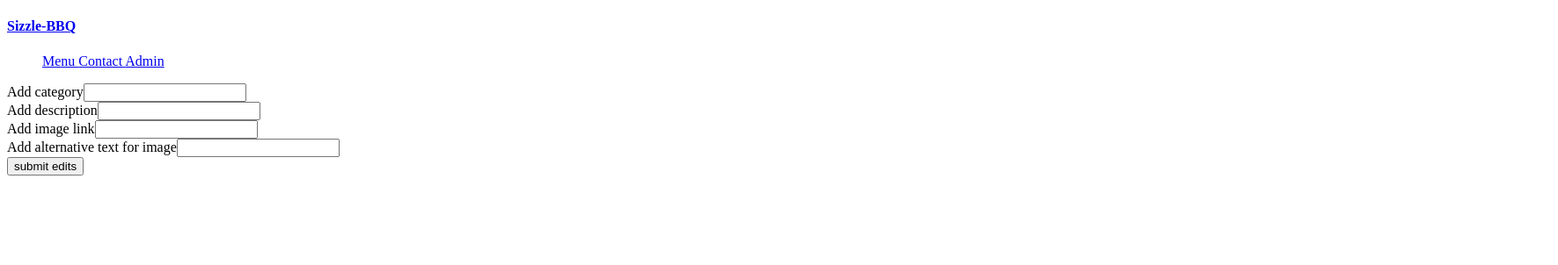
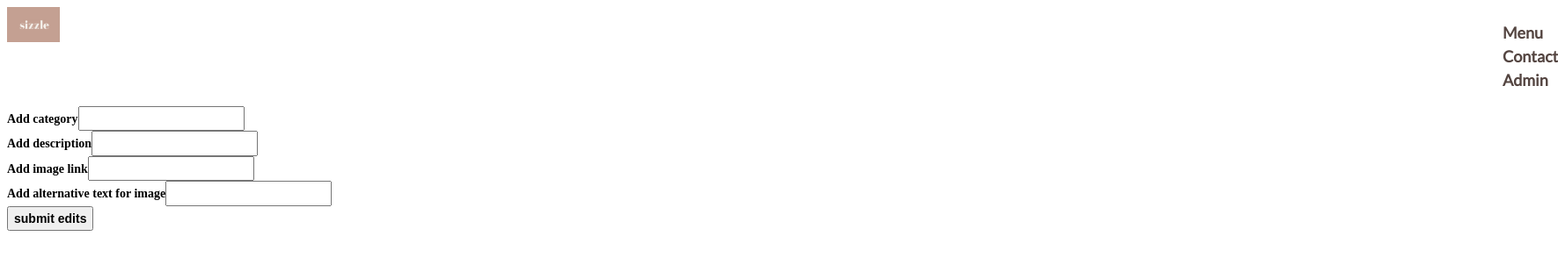
Before and after one commit to tshepi-tech/bbq-resturant, a React (Create React App) app: page /edit/1 in a window 1280 px wide. Shown: the top 302 px of the page at 88% size, 1771 px wide, since content can reach past the window. Built offline with nearby package versions, Linux system fonts and the light colour scheme.

Commit message:
navigation bar done

```diff
--- a/src/App.jsx
+++ b/src/App.jsx
@@ -13,6 +13,7 @@ import Home from "./client/pages/Home";
 import Menu from "./client/pages/Menu";
 import Navigation from "./client/components/Navigation";
 import Product from "./client/pages/Product";
+import "./styles/styles.css";
 
 export default function App() {
   return (
--- a/src/client/components/Navigation.jsx
+++ b/src/client/components/Navigation.jsx
@@ -1,16 +1,25 @@
 //NPM packages
 import { Link, NavLink } from "react-router-dom";
+
+//Project files
+import sizzleLogo from "../../media/sizzleLogo.png";
 
 export default function Navigation() {
   return (
     <nav>
       <Link to="/">
-        <h4>Sizzle-BBQ</h4>
+        <img className="logo" src={sizzleLogo} alt="Logo of restuarant" />
       </Link>
       <ul>
-        <NavLink to="category/Menu">Menu </NavLink>
-        <NavLink to="contact">Contact </NavLink>
-        <NavLink to="Admin">Admin</NavLink>
+        <NavLink className="NavLink" to="category/Menu">
+          Menu{" "}
+        </NavLink>
+        <NavLink className="NavLink" to="contact">
+          Contact{" "}
+        </NavLink>
+        <NavLink className="NavLink" to="Admin">
+          Admin
+        </NavLink>
       </ul>
     </nav>
   );
--- a/src/state/RestaurantContext.jsx
+++ b/src/state/RestaurantContext.jsx
@@ -23,13 +23,6 @@ export function RestaurantProvider({ children }) {
   };
 
   //Methods
-  const newCategory = {
-    title: titleCat,
-    description: descriptionCat,
-    imageURL: imageURLCat,
-    imageAlt: imageAltCat,
-    id: titleCat,
-  };
 
   function deleteCategory({ id, menu, setMenu }) {
     const clonedCategories = [...menu];
--- /dev/null
+++ b/src/styles/layout.css
@@ -0,0 +1,17 @@
+* {
+  margin: 0;
+  padding: 0;
+  text-decoration: none;
+}
+
+a {
+  text-decoration: none;
+  color: black;
+}
+
+.App {
+  font-smooth: always;
+  -webkit-font-smoothing: antialiased;
+
+  height: 100vh;
+}
--- /dev/null
+++ b/src/styles/navigation.css
@@ -0,0 +1,19 @@
+nav {
+  display: flex;
+  gap: 1600px;
+}
+.logo {
+  width: 60px;
+  height: 40px;
+  object-fit: cover;
+}
+
+.NavLink {
+  color: #544541;
+  font-family: "Lato";
+  font-style: normal;
+  font-weight: 700;
+  font-size: 18px;
+  line-height: 27px;
+  text-decoration: none;
+}
--- /dev/null
+++ b/src/styles/styles.css
@@ -0,0 +1,2 @@
+@import "./typography.css";
+@import "./navigation.css";
--- /dev/null
+++ b/src/styles/typography.css
@@ -0,0 +1,35 @@
+@import url("https://fonts.googleapis.com/css2?family=Abril+Fatface&family=Lato&display=swap");
+h1,
+h2,
+p {
+  margin-top: 0;
+}
+
+h1 {
+  font-family: "Abril Fatface", cursive;
+  font-size: 24px;
+  line-height: 1.5;
+}
+
+h2 {
+  font-size: 18px;
+  line-height: 1.5;
+}
+
+p,
+input,
+label,
+button {
+  font-size: 14px;
+  line-height: 1.6;
+}
+
+small {
+  font-size: 12px;
+  line-height: 1.6;
+}
+
+label,
+button {
+  font-weight: bold;
+}
```
Also changed, not shown: src/media/BBQ _hero.jpg (added), src/media/sizzleLogo.png (added).
